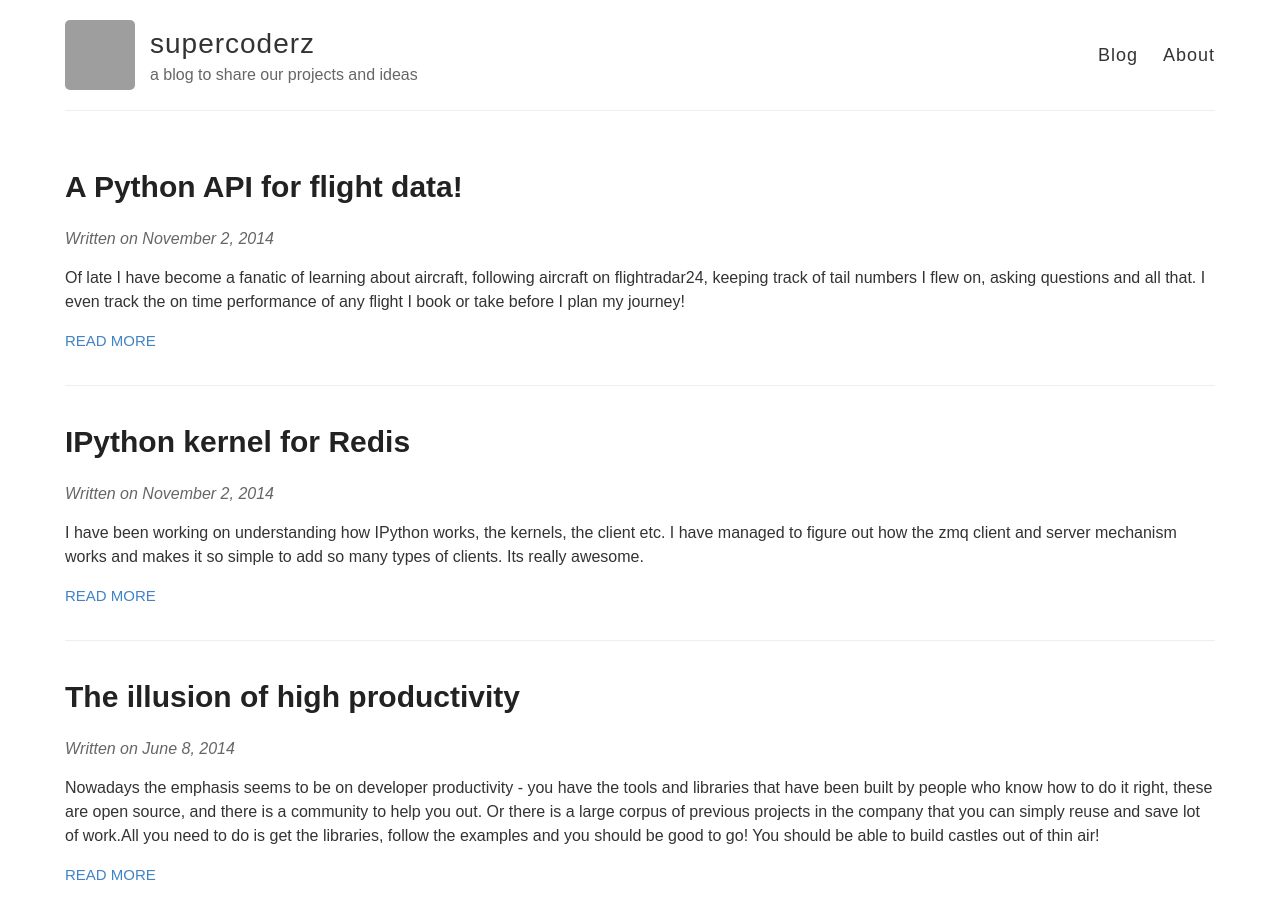
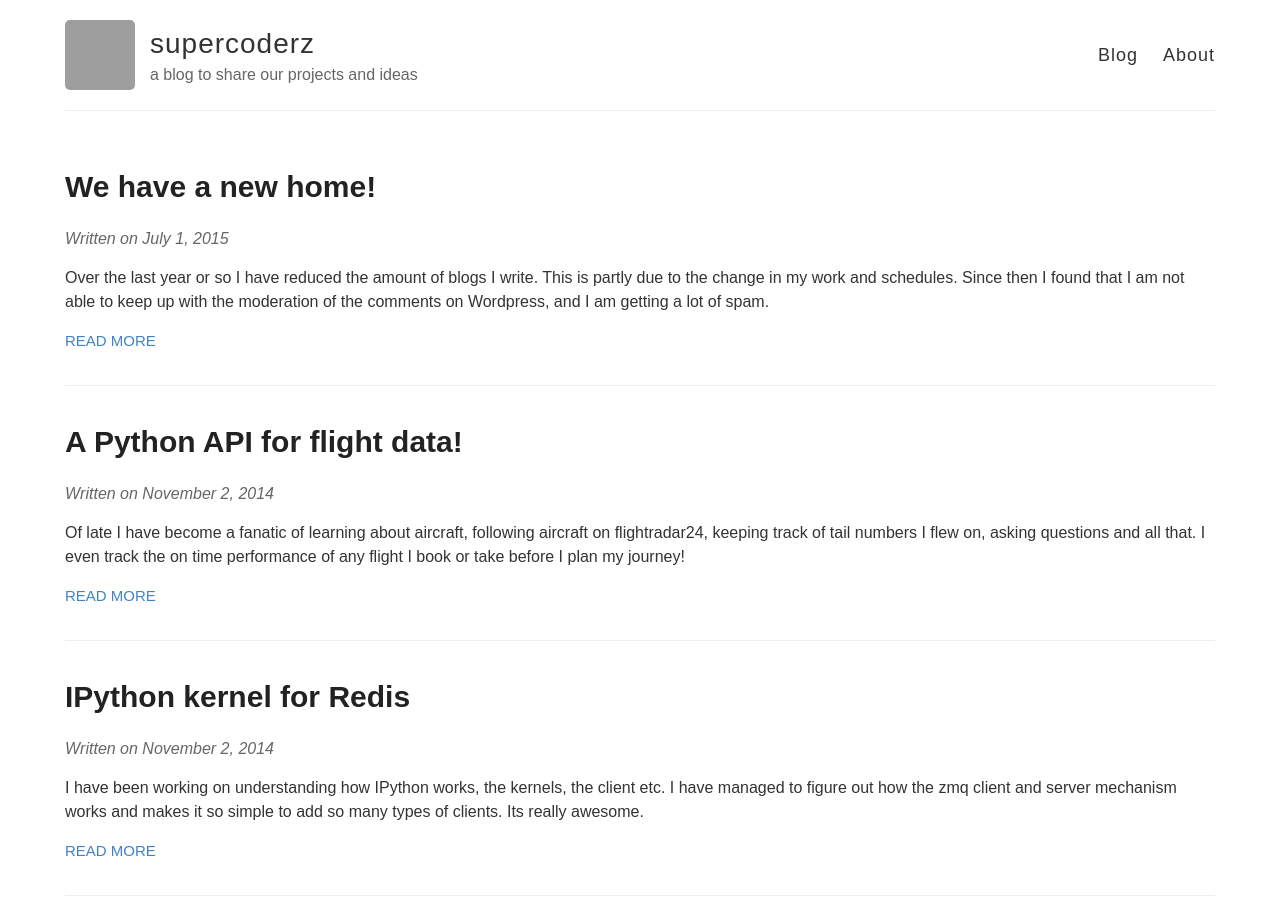
Before and after one commit to supercoderz/supercoderz.github.io, a Jekyll site: the page built from index.html, in a window 1280 px wide and 900 px high. Built offline with Jekyll 4.4.1, drawn with Linux system fonts in a browser that asks for light colours; some web fonts are replaced; Markdown is read by kramdown in place of the engine named in the settings; grey boxes are pictures that could not be loaded.

Commit message:
fixed youtube and added a new post

```diff
--- /dev/null
+++ b/_plugins/youtube.rb
@@ -0,0 +1,28 @@
+class YouTube < Liquid::Tag
+  Syntax = /^\s*([^\s]+)(\s+(\d+)\s+(\d+)\s*)?/
+
+  def initialize(tagName, markup, tokens)
+    super
+
+    if markup =~ Syntax then
+      @id = $1
+
+      if $2.nil? then
+          @width = 560
+          @height = 420
+      else
+          @width = $2.to_i
+          @height = $3.to_i
+      end
+    else
+      raise "No YouTube ID provided in the \"youtube\" tag"
+    end
+  end
+
+  def render(context)
+    # "<iframe width=\"#{@width}\" height=\"#{@height}\" src=\"http://www.youtube.com/embed/#{@id}\" frameborder=\"0\"allowfullscreen></iframe>"
+    "<iframe width=\"#{@width}\" height=\"#{@height}\" src=\"http://www.youtube.com/embed/#{@id}?color=white&theme=light\"></iframe>"
+  end
+
+  Liquid::Template.register_tag "youtube", self
+end
--- /dev/null
+++ b/_posts/2015-07-01-we have a new home.md
@@ -0,0 +1,13 @@
+---
+layout: post
+title: "We have a new home!"
+date: 2015-07-01 23:39
+comments: false
+categories:
+---
+
+Over the last year or so I have reduced the amount of blogs I write. This is partly due to the change in my work and schedules. Since then I found that I am not able to keep up with the moderation of the comments on Wordpress, and I am getting a lot of spam.
+
+I have always wanted to host as much of my content as possible in one place, so I decided to move the blog to a simple jekyll site on github. And here it is today.
+
+Hopefully I will blog more often going forward.
```
Also changed, not shown: _posts/2012-03-13-making-your-code-suitable-to-automatic-unit-testing.md (+1 -0 lines), _posts/2014-04-15-pycon-2014.md (+2 -2 lines).
